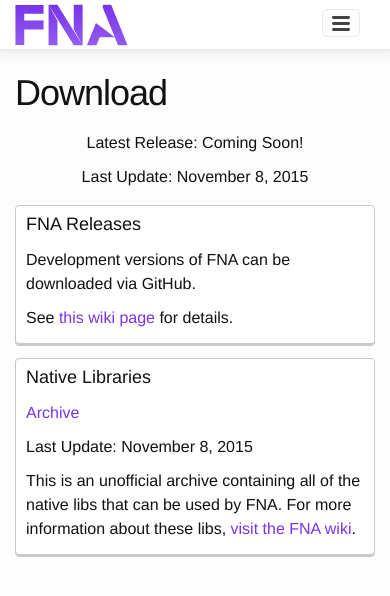
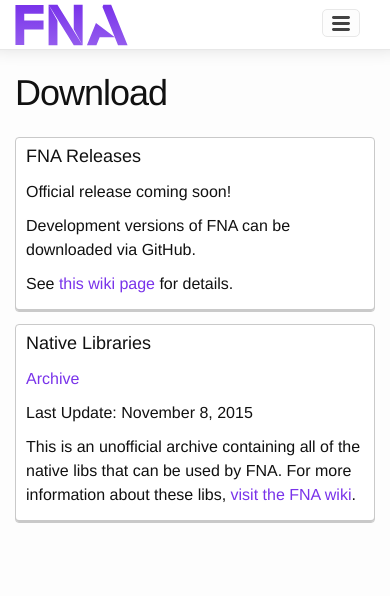
Before and after one commit to FNA-XNA/fna-xna.github.io, a Jekyll site: the page built from download.html, in a window 390 px wide. Shown: the top 596 px of the page. Built offline with Jekyll 4.4.1, drawn with Linux system fonts in a browser that asks for light colours.

Commit message:
Download page cleanup

```diff
--- a/_sass/pages.scss
+++ b/_sass/pages.scss
@@ -48,19 +48,3 @@
     font-weight: 500;
   }
 }
-
-#download-release-container {
-  text-align: center;
-  font-weight: 400;
-  height: auto;
-  width: 100%;
-
-  p {
-    display: inline-block;
-    width: calc(50% - 10px);
-
-    @media all and (max-width: 600px) {
-      width: 100%;
-    }
-  }
-}
--- a/download.html
+++ b/download.html
@@ -4,15 +4,11 @@
 permalink: /download/
 ---
 
-<div id="download-release-container">
-  <p>Latest Release: Coming Soon!
-  <p>Last Update: November 8, 2015
-</div>
-
 <div id="download-masthead">
   <div class="download-container">
     <h4>FNA Releases</h4>
 
+    <p>Official release coming soon!</p>
     <p>Development versions of FNA can be downloaded via GitHub.
     <p>See <a href="https://github.com/flibitijibibo/FNA/wiki/1:-Download-and-Update-FNA">this wiki page</a> for details.
     <!--
```
